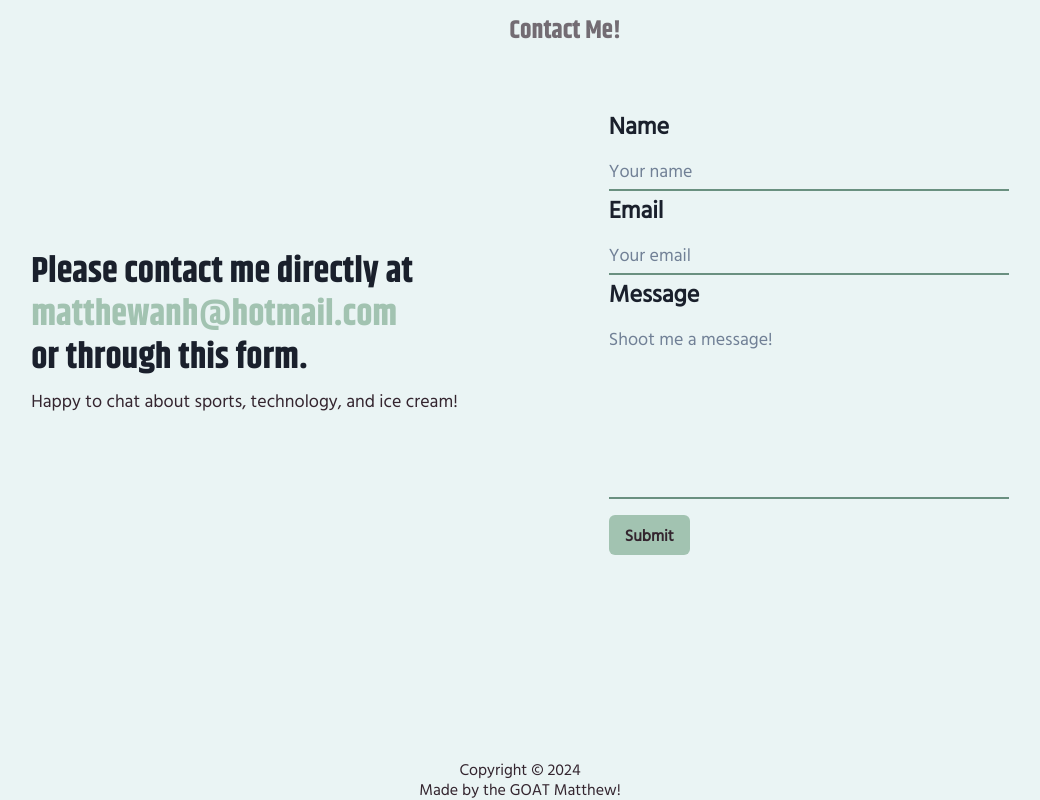
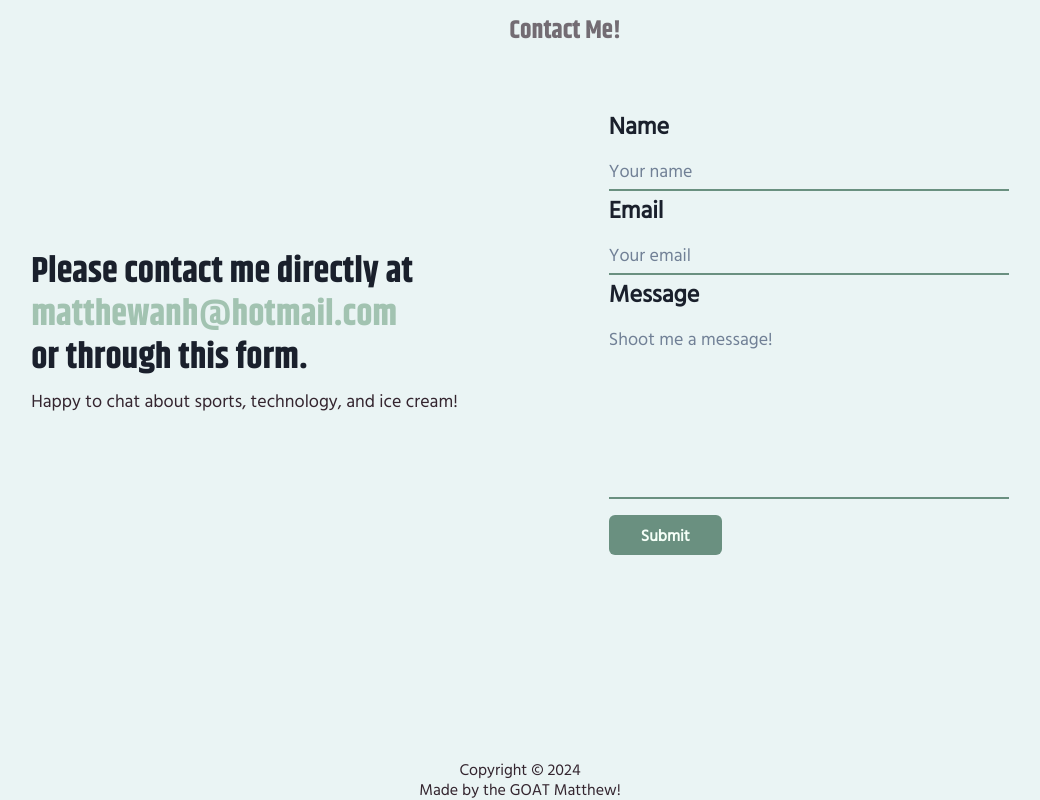
Before and after one commit to MatthewAnder/personal-portfolio, a Next.js app: page / in a window 1280 px wide. Shown: the part 5355-6155 px from the top of the page, without its empty margins (120-1160 px from the left). Built offline with nearby package versions, Linux system fonts and the light colour scheme.

Commit message:
feat: style submit button better

```diff
--- a/src/components/ContactForm.tsx
+++ b/src/components/ContactForm.tsx
@@ -1,5 +1,7 @@
 import {
+  Box,
   Button,
+  Center,
   FormControl,
   FormErrorMessage,
   FormLabel,
@@ -126,14 +128,18 @@ const ContactForm = () => {
           errors={errors}
         />
       </FormControl>
+
       <Button
-        mt={4}
-        bg={"primary.main"}
-        color={"text.main"}
-        fontFamily={"Hind-Regular"}
+        type="submit"
+        loadingText={"Submitting"}
         isLoading={isSubmitting}
         disabled={isSubmitting}
-        type="submit"
+        position={"relative"}
+        mt={4}
+        px={8}
+        color={"accent.main"}
+        bg={"secondary.main"}
+        _hover={{ background: "#8aa89c" }}
       >
         Submit
       </Button>
```
